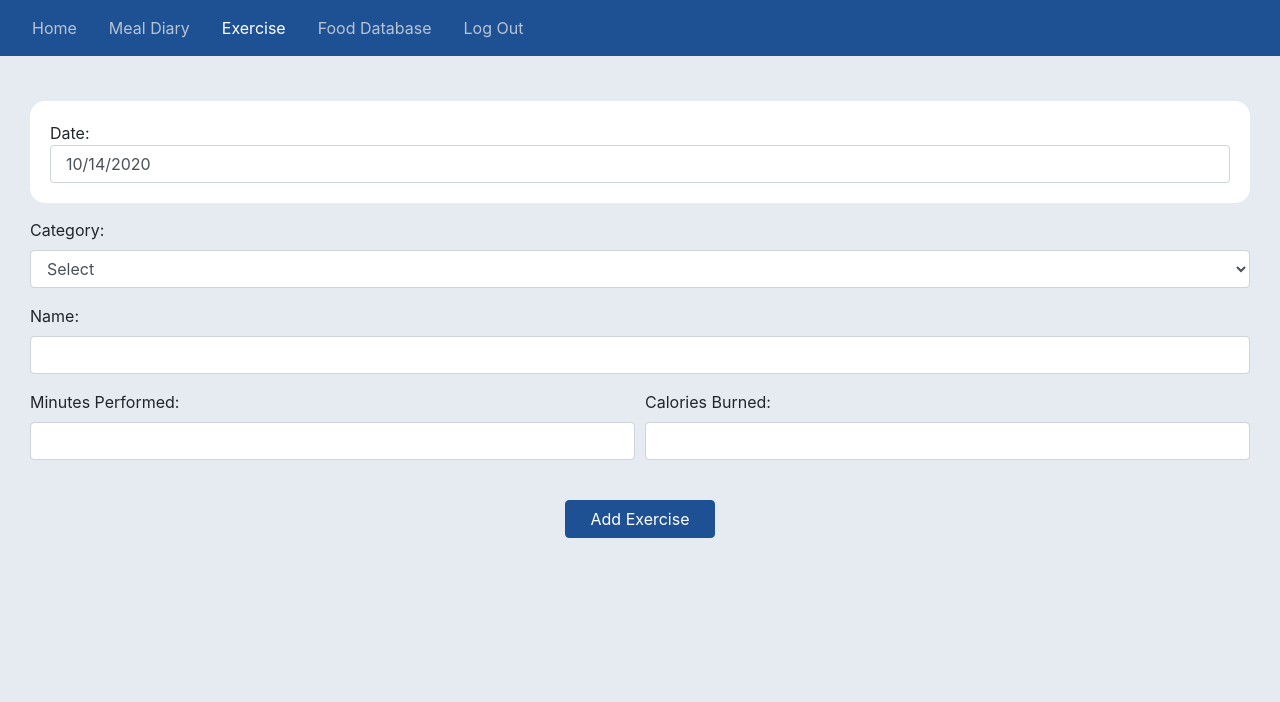
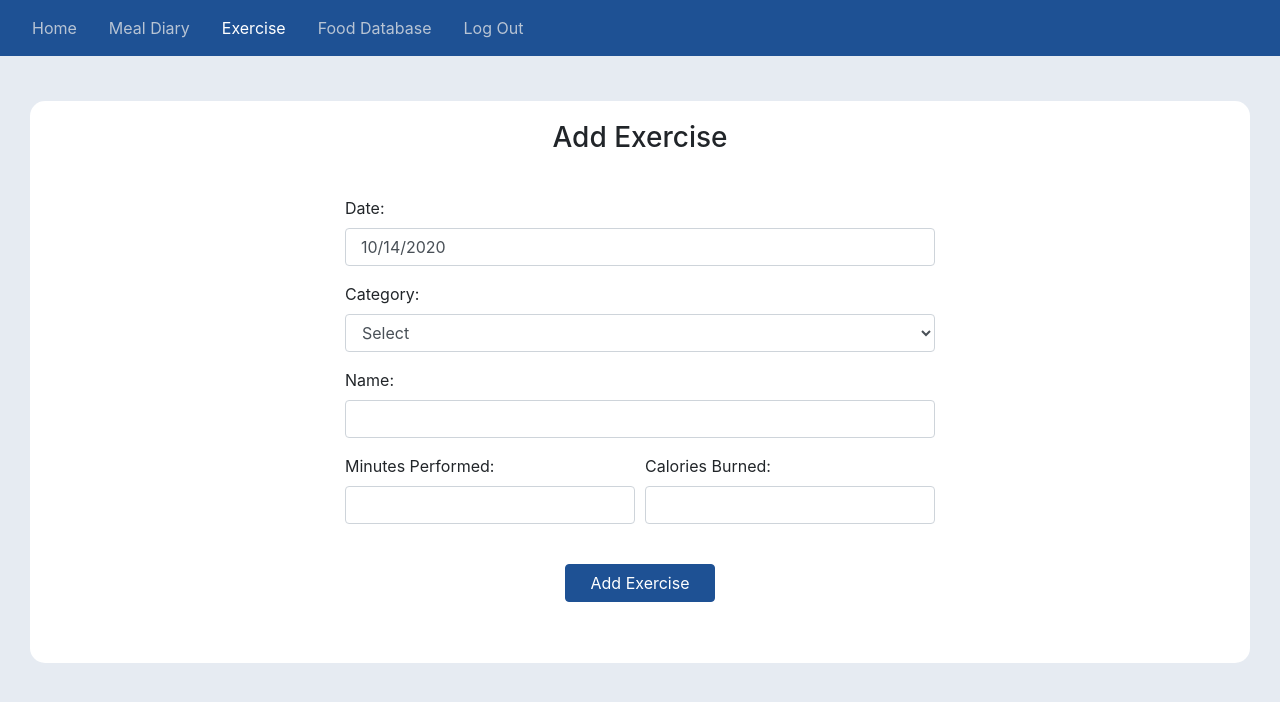
Before and after one commit to ahotchkin/react-fitness-frontend, a React (Create React App) app: page /exercises/new in a window 1280 px wide. Shown: the top 702 px of the page. Built offline with nearby package versions, Linux system fonts and the light colour scheme; no server answers.

Commit message:
Group SearchByDate and ExerciseInput components into one form

```diff
--- a/src/containers/ExercisesContainer.js
+++ b/src/containers/ExercisesContainer.js
@@ -74,11 +74,17 @@ class ExercisesContainer extends Component {
             <div className="dashboard-container">
               <div className="row">
                 <div className="col-lg info-container">
-                  Date: <SearchByDate startDate={this.state.startDate} handleOnChange={this.handleOnChange} />
+                <h3 className="center-align">Add Exercise</h3>
+                  <div className="form">
+                    <div className="form-group">
+                      <label>Date: </label>
+                      <SearchByDate startDate={this.state.startDate} handleOnChange={this.handleOnChange} />
+                    </div>
+                    <ExerciseInput currentUser={this.props.currentUser} createExercise={this.props.createExercise} date={this.getDate()} history={this.props.history} />
+                  </div>
                 </div>
               </div>
 
-              <ExerciseInput currentUser={this.props.currentUser} createExercise={this.props.createExercise} date={this.getDate()} history={this.props.history} />
             </div>} />
           <Route exact path={this.props.match.url} render={props =>
             <div className="dashboard-container">
```
